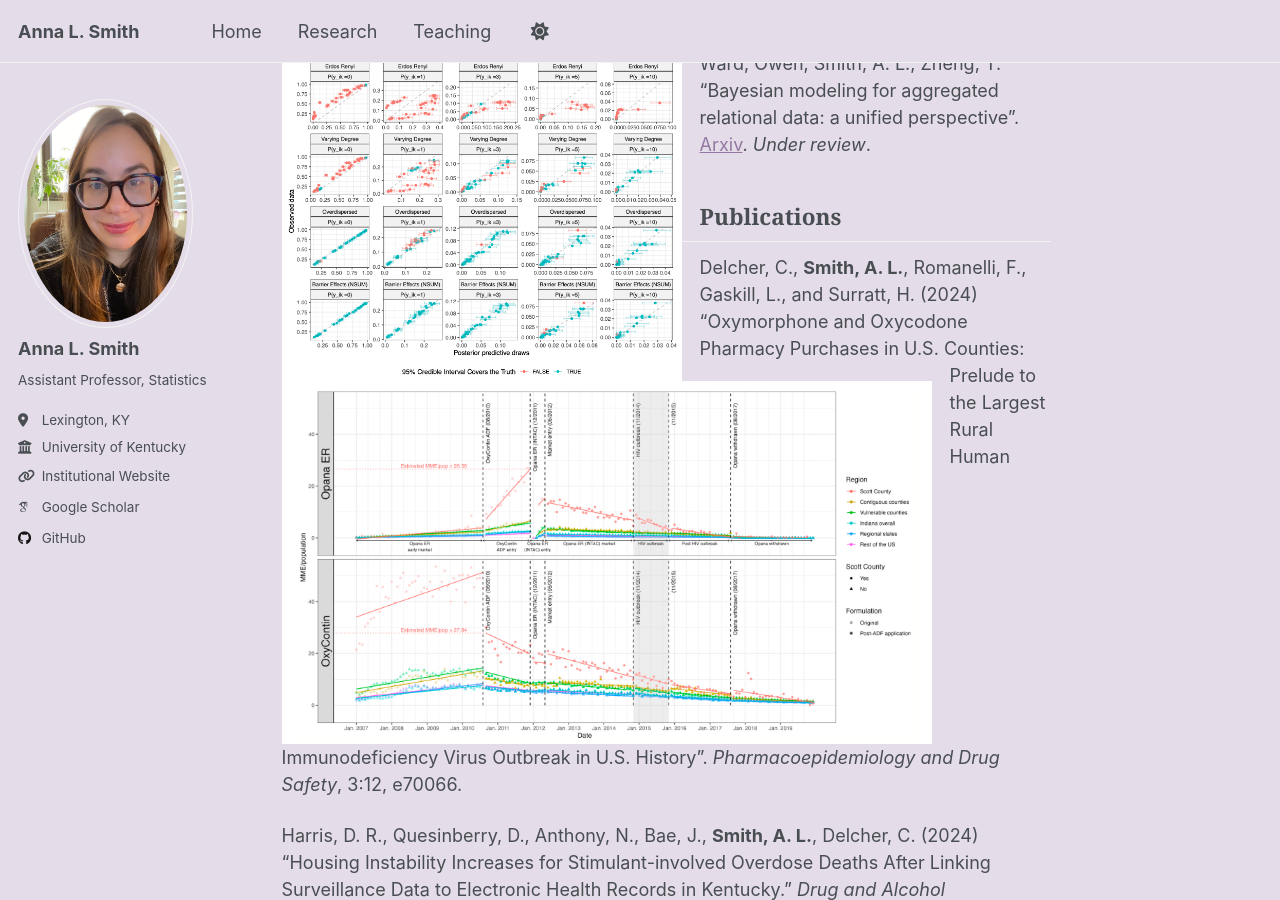
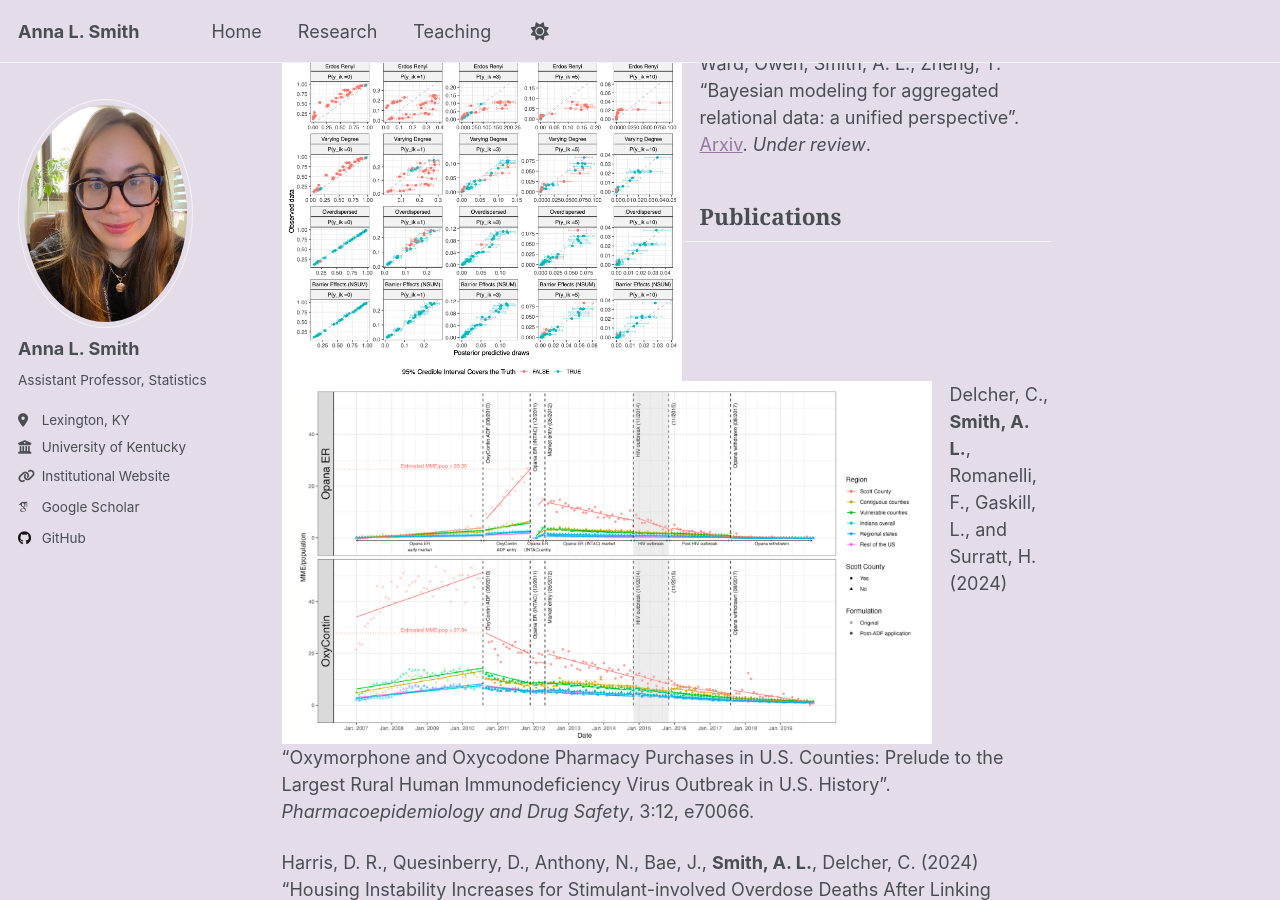
Before and after one commit to annalantzsmith/annalantzsmith.github.io, a Jekyll site: the page built from _pages/research.md, in a window 1280 px wide and 900 px high, scrolled down 318 px. Built offline with Jekyll 4.4.1, drawn with Linux system fonts in a browser that asks for light colours; some web fonts are replaced; a script that is not in the unit is left out.

Commit message:
Update research.md
adding clear: left

```diff
--- a/_pages/research.md
+++ b/_pages/research.md
@@ -13,29 +13,38 @@
 Silva-Jones, J. R., **Smith, A. L.**, Marshburn, C., Crosswell, A., Mendes, W. B. and Whitehurst, L. N. “Contextualizing cognition: Socio-environmental factors shape how momentary stress predicts memory.” *Under review*.
 
 ![Model checking for ARD](/images/ARD.png){: .align-left width="400px" } Ward, Owen, Smith, A. L., Zheng, T. “Bayesian modeling for aggregated relational data:  a unified perspective”. [Arxiv](http://arxiv.org/abs/2506.21353). *Under review*.
+{:style="clear: left"}
 
 Publications
 -----
 ![Opioid Shipments](/images/ARCOS.png){: .align-left width="650px" } Delcher, C., **Smith, A. L.**, Romanelli, F., Gaskill, L., and Surratt, H. (2024) “Oxymorphone and Oxycodone Pharmacy Purchases in U.S. Counties: Prelude to the Largest Rural Human Immunodeficiency Virus Outbreak in U.S. History”. *Pharmacoepidemiology and Drug Safety*, 3:12, e70066.
+{:style="clear: left"}
 
 Harris, D. R., Quesinberry, D., Anthony, N., Bae, J., **Smith, A. L.**, Delcher, C. (2024) “Housing Instability Increases for Stimulant-involved Overdose Deaths After Linking Surveillance Data to Electronic Health Records in Kentucky.” *Drug and Alcohol Dependence*, 264:112455.
 
 Gilmore, G. R., **Smith, A. L.**, Dickinson, F. B., Crosswell, A. D., Mendes, W. B., & Whitehurst, L. N. (2024) “Sleep/wake regularity influences how stress shapes executive function.” *Frontiers in Sleep* 3, 1359723.
 
 ![Where trust can breakdown](/images/Taxonomy.png){: .align-left width="350px" }  Broderick, T., Gelman A., Meager, R., **Smith, A.**, and Zheng, T. (2023), “Toward a Taxonomy of Trust for Probabilistic Machine Learning.”  *Science Advances* 9:7.
+{:style="clear: left"}
 
 ![Prediction scoring](/images/PredScoring.png){: .align-left width="400px" } **Smith, A.**, Zheng, T., and Gelman, A. (2023), “Prediction scoring of data-driven discoveries for reproducible research,” *Statistics and Computing*, 33:1, 1-21.
+{:style="clear: left"}
 
 ![Latent social rankings](/images/OwenMMHP.png){: .align-left width="300px" } Ward, O., Wu, J., Zheng, T., **Smith, A. L.**, and Curley, J. (2022), “Network Hawkes process models for exploring latent hierarchy in social animal interactions,” *Journal of the Royal Statistical Society: Series C*, 71:5, 1402-1426.
+{:style="clear: left"}
 
 ![Point process diagnostics](/images/Jing.png){: .align-left width="300px" } Wu, J., **Smith, A. L.**, and Zheng, T. (2021), “Diagnostics and Visualization of Point Process Models for Event Times on a Social Network,” Applied Modeling Techniques and Data Analysis 1, edited by Dimotilakis, Y., Karagrigoriou, A., Parpoula, Ch. and Skiadas, Ch.  iSTE, Wiley, 7, 129-145.
+{:style="clear: left"}
 
 ![Hyperbolic latent space network](/images/Hyperbola3.png){: .align-left width="150px" } **Smith, A. L.**, Asta, D. M., and Calder, C. A. (2019), “The Geometry of Continuous Latent Space Models for Network Data,” *Statistical Science*, 34:3, 428-453.
+{:style="clear: left"}
 
 ![Co-location networks](/images/Browning.png){: .align-left width="300px" } Browning, C. R., Calder, C. A., Boettner, B., and **Smith, A.** (2017), “Ecological networks and urban crime:  The structure of shared routine activity locations and neighborhood-level informal control capacity,” *Criminology*, 55, 754-778.
+{:style="clear: left"}
 
 Browning, C. R., Calder, C. A., Krivo, L. J., **Smith, A. L.**, and Boettner, B. (2017), “Socioeconomic segregation of activity spaces in urban neighborhoods:  Does shared residence mean shared routines?” *RSF:  The Russel Sage Foundation Journal of the Social Sciences*, 3:2, 210-231.
 
 Browning, C. R., Calder, C. A., Ford, J. L., Boettner, B., **Smith, A. L.** and Haynie, D. (2017), “Understanding racial differences in exposure to violent areas:  Integrating survey, smartphone, and administrative data resources,” *The Annals of the American Academy of Political and Social Science*, 669, 41-62.
 
 ![Network size matters](/images/SocialNetworks.png){: .align-left width="350px" }**Smith, A.**, Calder, C. A., and Browning, C. R. (2016), “Empirical reference distributions for networks of different size,” *Social Networks*, 47, 24-37.
+{:style="clear: left"}
```
